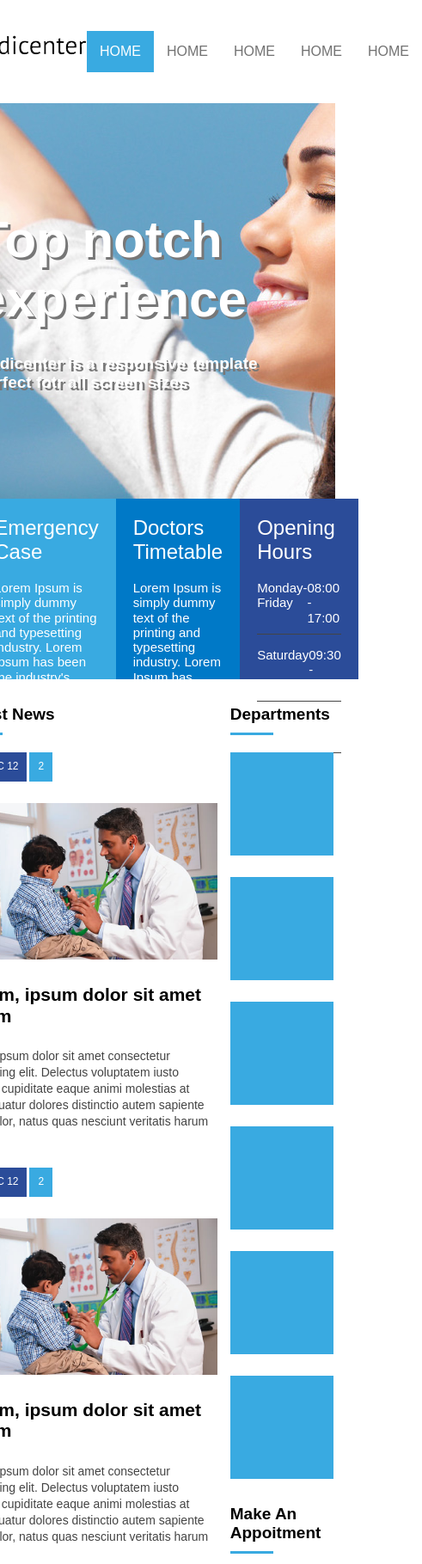
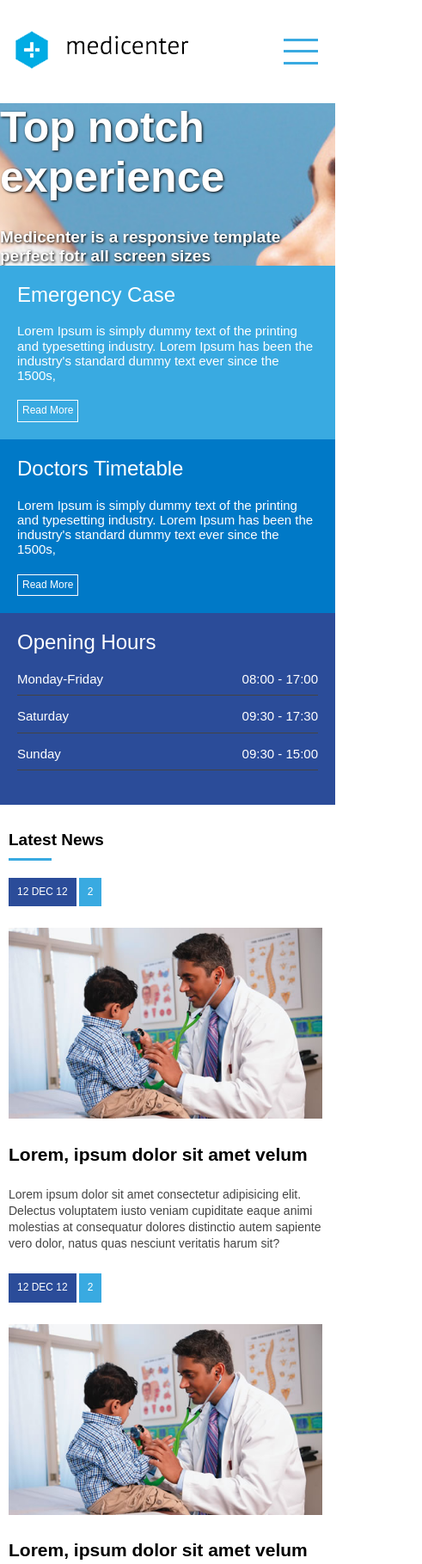
Before and after one commit to JonatasASB/medicenter_PJ, a plain HTML site: page index.html in a window 390 px wide. Shown: the top 1819 px of the page at 86% size, 491 px wide, since content can reach past the window. Drawn offline with nearby package versions, Linux system fonts and the light colour scheme; files whose address does not match are found by name.

Commit message:
inserindo @media para 600 px, assim como menu para mobile

```diff
--- a/assets/css/style.css
+++ b/assets/css/style.css
@@ -1,3 +1,7 @@
+html, body{
+    width: 100vw;
+    overflow-x: hidden;
+    }
 * {
     font-family: Arial, Helvetica, sans-serif;
 }
@@ -62,14 +66,14 @@ nav a:hover {
 .banner_headline h1 {
     color: #fff;
     font-size: 60px;
-    text-shadow: 3px 3px 0px #777;
+    text-shadow: 1px 1px 3px #000;
     margin:0;
     padding:0;
     max-width: 350px;
 }
 .banner_headline h3 {
     color: #fff;
-    text-shadow: 3px 3px 0px #777;
+    text-shadow: 1px 1px 3px #000;
     font-size: 19px;
     margin:30px 0px 0px 0px;
     padding:0;
@@ -377,3 +381,71 @@ footer .widget-title-text {
     color: #f5f5f5;
     font-size: 12px;
 }
+.menuMobile {
+    display: none;
+    width: 40px;
+    height: 40px;
+    margin: 40px 20px 40px 0;
+}
+.mm-line {
+    height: 3px;
+    background-color: #39aae1;
+}
+@media (max-width:600px) {
+    .banner_headline h1 {
+        font-size: 50px;
+    }
+
+    .banner_option {
+        height: auto;
+        flex-direction: column;
+    }
+    #banner {
+        height: auto;
+    }
+    .container {
+        flex-direction: column;
+    }
+    #geral section,
+    #geral aside {
+        margin: 0 0 0 10px;
+    }
+    aside .media600 {
+        justify-content: center;
+    }
+    .footer-menu {
+        flex-direction: column;
+    }
+    .footer-health, .footer-medical, .footer-pay {
+        margin: 0;
+    }
+    .footer-area {
+        flex-direction: column;
+        margin: 5px;
+    }
+    .footer-copy {
+        padding-left: 5px;
+    }
+    header .container {
+        flex-direction: row;
+    }
+    nav ul {
+        display: none;
+        flex-direction: column;
+        position: absolute;
+        left: 0;
+        width: 100%;
+        background-color: #fff;
+    }
+    header {
+        height: auto;
+    }
+    .logo {
+        padding-left: 18px;
+    }
+    .menuMobile {
+        display: flex;
+        flex-direction: column;
+        justify-content: space-around;
+    }
+}
--- a/index.html
+++ b/index.html
@@ -6,6 +6,17 @@
     <link rel="stylesheet"  type="text/css" href="assets/css/style.css">
     <link rel="stylesheet" type="text/css" href="C:\Users\jonat\OneDrive\MediCenter_Pj\medicenter_PJ\assets\css\normalize.css"/>
     <link rel="stylesheet" href="https://fonts.googleapis.com/css2?family=Material+Symbols+Outlined:opsz,wght,FILL,GRAD@24,100,0,0&icon_names=arrow_right_alt" />
+    <script type="text/javascript">
+        window.onload = function() {
+            document.querySelector(".menuMobile"). addEventListener ("click", function (){
+                if(document.querySelector(".menu nav ul").style.display == 'flex') {
+                    document.querySelector(".menu nav ul").style.display = 'none';
+                } else {
+                    document.querySelector(".menu nav ul").style.display = 'flex';
+                }
+            });
+        };
+    </script>
     <title>MediCenter</title>
 </head>
 <body>
@@ -18,6 +29,11 @@
             </div>
             <div class="menu">
                 <nav>
+                    <div class="menuMobile">
+                        <div class="mm-line"></div>
+                        <div class="mm-line"></div>
+                        <div class="mm-line"></div>
+                    </div>
                     <ul>
                         <li><a class="active "href="">HOME</a></li>
                         <li><a href="">HOME</a></li>
@@ -177,7 +193,7 @@
                         <h1 class="widget-title-text">Departments</h1>
                         <span class="widget-title-bar"></span>
                     </div>
-                    <div class="widget-body">
+                    <div class="widget-body media600">
                         <div class="square"></div>
                         <div class="square"></div>
                         <div class="square"></div>
@@ -213,19 +229,14 @@
                         <h3>Here in medicenter we have individual</h3>
 
                     </div>
-
-
                     <div class="footer-medical">
                         <h1>Medical Records</h1>
                         <h3>Here in medicenter we have individual</h3>
                     </div>
-
-
                     <div class="footer-pay">
                         <h1>Online Bill Pay</h1>
                         <h3>Here in medicenter we have individual</h3>
                     </div>
-
             </div>
             <div class="footer-area">
                 <div class="footer-area-item">
```
